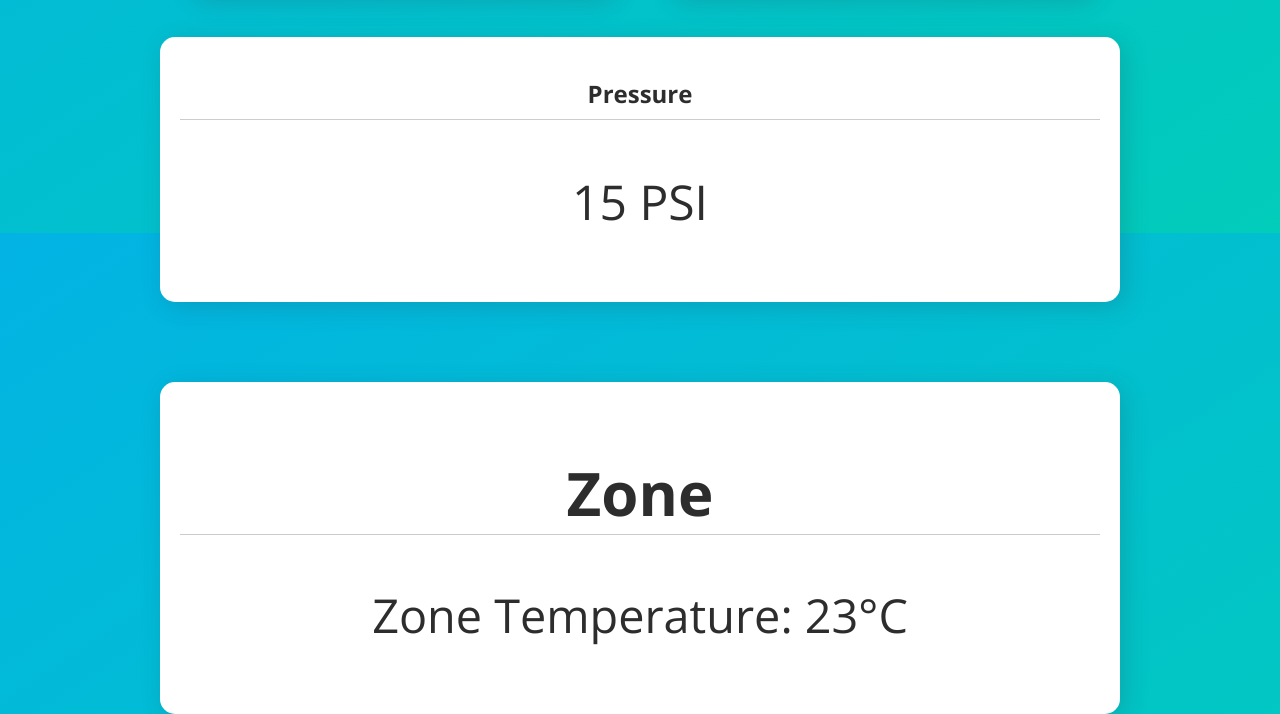
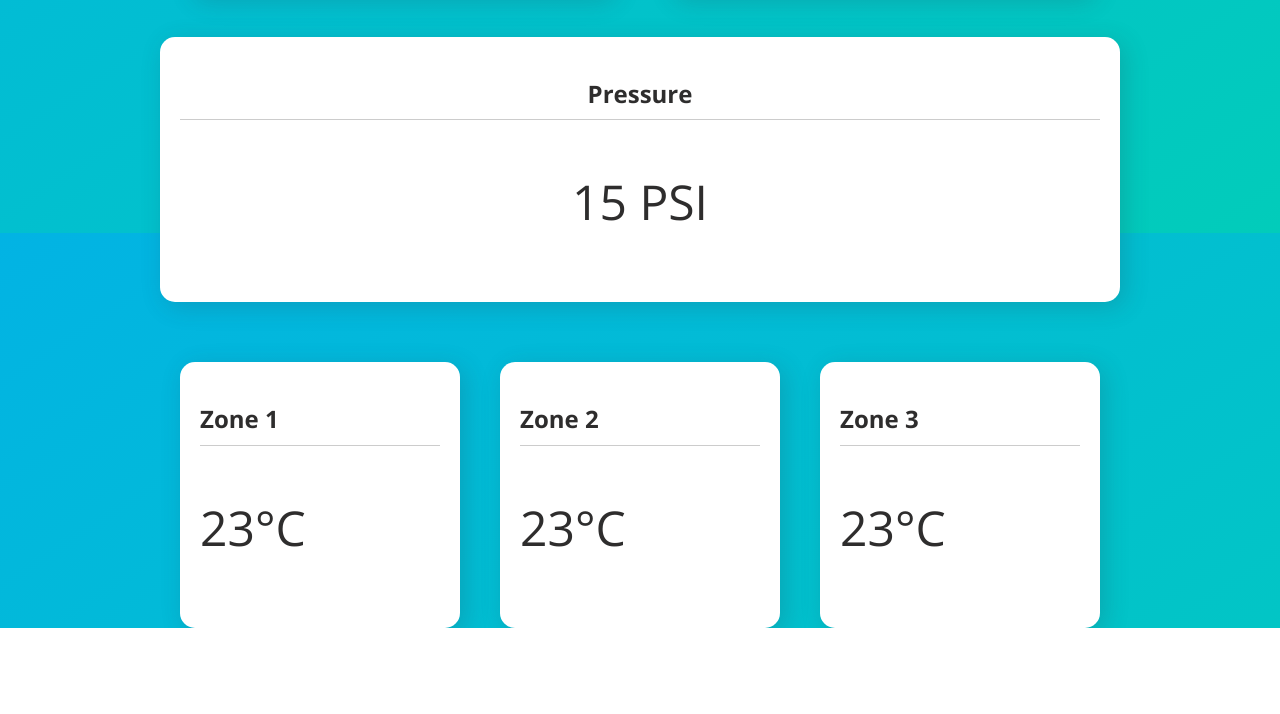
Before and after one commit to pratik-chakravorty/Climate-Control-System, a website: page GUI - climate_control_master/index.html in a window 1280 px wide. Shown: the part 615-1329 px from the top of the page. After the commit the page ends 1243 px from the top, so only its background shows below. Drawn offline with nearby package versions, Linux system fonts and the light colour scheme.

Commit message:
Updated the GUI

```diff
--- a/GUI - climate_control_master/index.html
+++ b/GUI - climate_control_master/index.html
@@ -46,13 +46,32 @@
                 <h3 class="value press">15 PSI</h3>
             </div>
         </div>
-        <div class="room">
+        <!-- <div class="room">
             <div class="room_values">
                 <h2>Zone</h2>
                 <hr class="zone_hr">
                 <h3 class="room_temp">Zone Temperature:
                     <span class="temp2">23&#176;C</span>
                 </h3>
+            </div>
+        </div> -->
+
+
+        <div class="zones">
+            <div class="zone1">
+                <h2>Zone 1</h2>
+                <hr>
+                <h3 class="value temp">23&#176;C</h3>
+            </div>
+            <div class="zone2">
+              <h2>Zone 2</h2>
+              <hr>
+              <h3 class="value temp">23&#176;C</h3>
+            </div>
+            <div class="zone3">
+              <h2>Zone 3</h2>
+              <hr>
+              <h3 class="value temp">23&#176;C</h3>
             </div>
         </div>
     </div>
--- a/GUI - climate_control_master/style.css
+++ b/GUI - climate_control_master/style.css
@@ -186,3 +186,36 @@ hr {
           margin-top:20px;
       }
   }
+
+
+
+  .zones {
+      display:flex;
+      margin-top: 60px;
+      margin-bottom: 40px;
+      justify-content: space-around;
+  }
+
+  .zone1 {
+      background:#fff;
+      width:25%;
+      box-shadow:5px 5px 25px 0px rgba(46,61,73,0.2);
+      padding:20px;
+      border-radius:15px;
+  }
+
+  .zone2 {
+      background:#fff;
+      width:25%;
+      box-shadow:5px 5px 25px 0px rgba(46,61,73,0.2);
+      padding:20px;
+      border-radius:15px;
+  }
+
+  .zone3 {
+      background:#fff;
+      width:25%;
+      box-shadow:5px 5px 25px 0px rgba(46,61,73,0.2);
+      padding:20px;
+      border-radius:15px;
+  }
```
